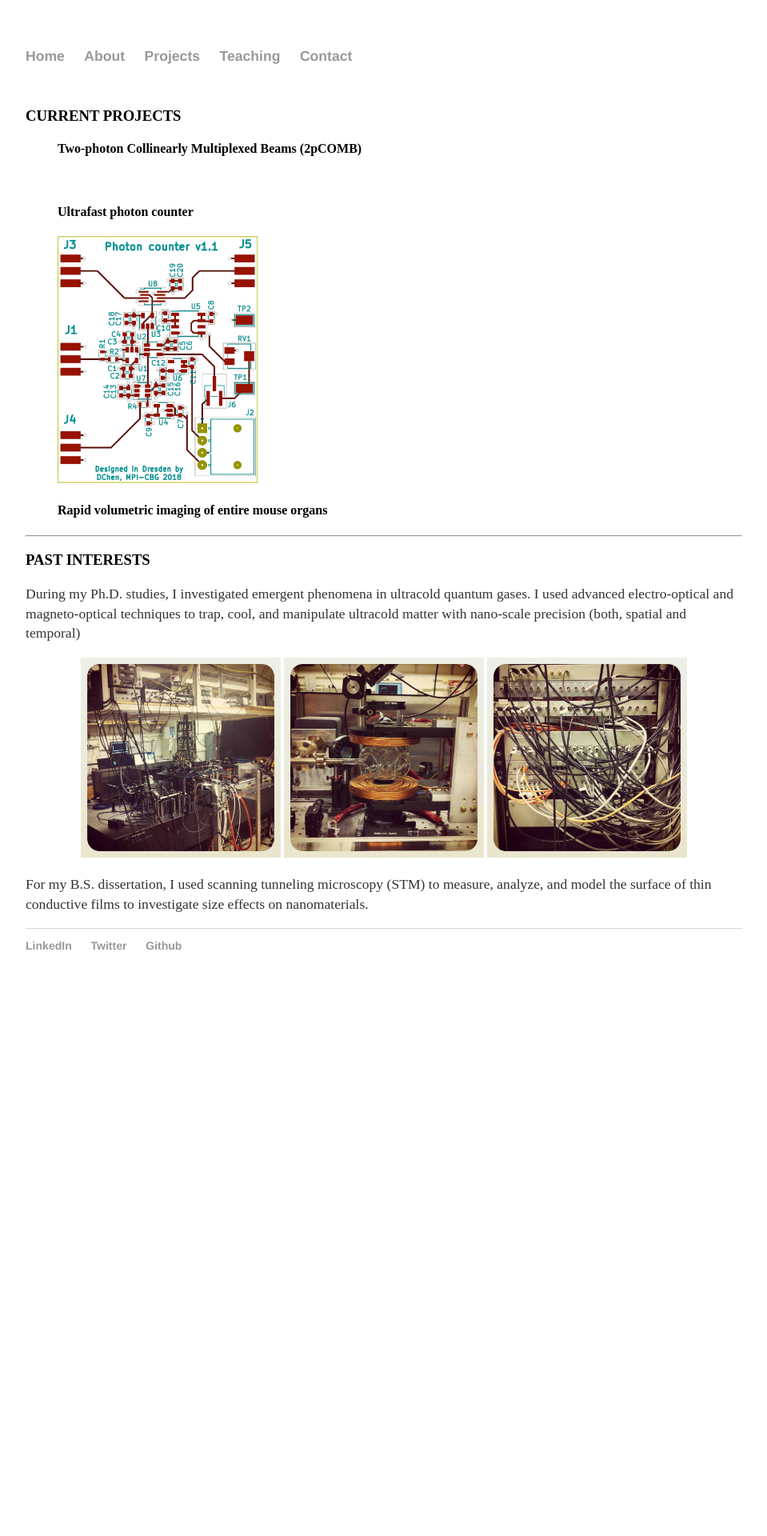
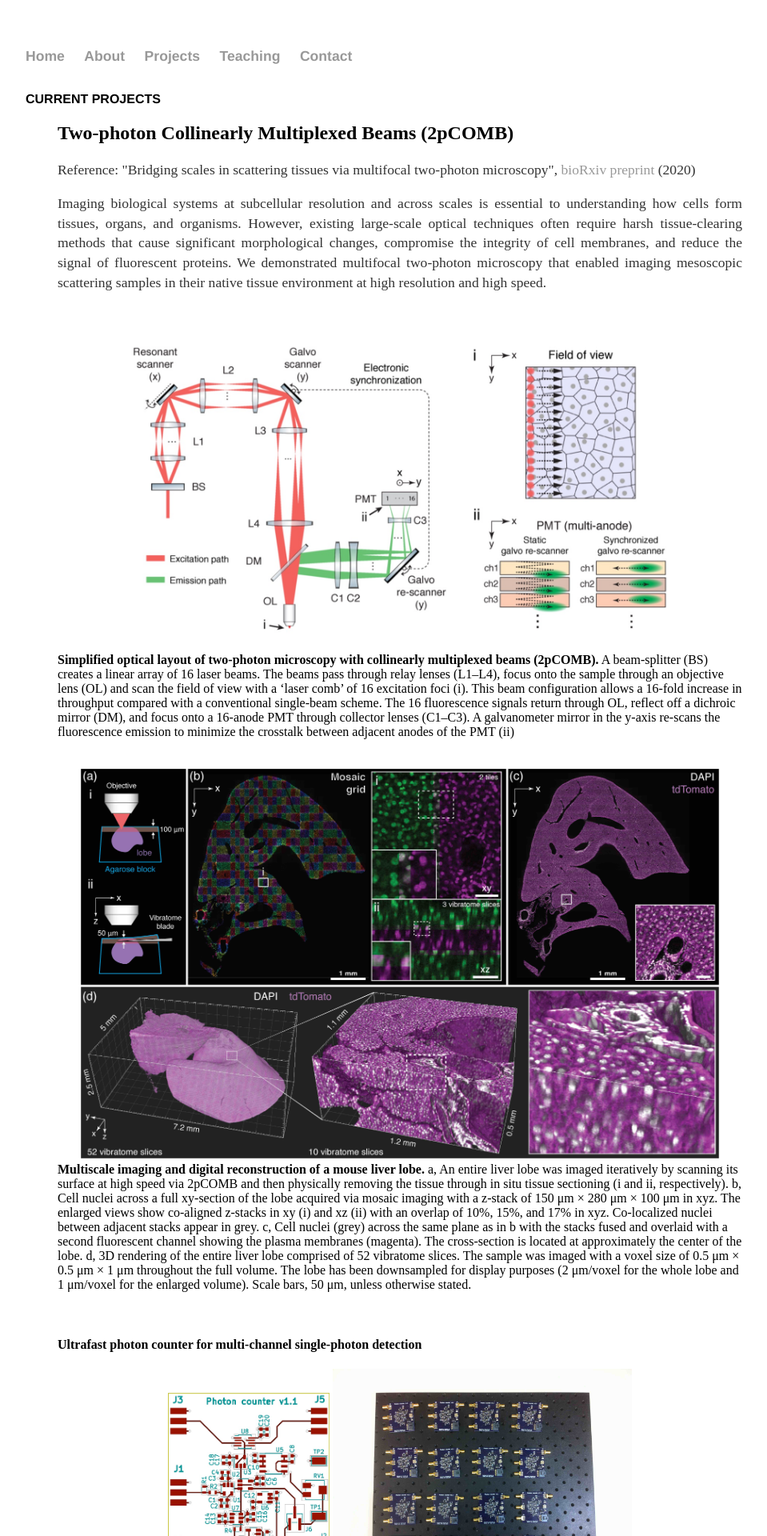
Before and after one commit to davidchenlee/davidchenlee.github.io, a Jekyll site: the page built from projects/projects.html, in a window 1280 px wide. Shown: the top 1920 px of the page at 80% size, without its empty margins (160-1119 px from the left). Built offline with Jekyll 4.4.1, drawn with Linux system fonts in a browser that asks for light colours; before the commit the page ends 1250 px from its top, so only the background shows below that; some of the changed text lies outside the part shown.

Commit message:
add description from 2pCOMB paper. Edit CV page

```diff
--- a/about/about.html
+++ b/about/about.html
@@ -33,12 +33,13 @@ title: David Chen
   <div id="expand1"><!-- Content Goes here -->
    <br>
     <ul style="list-style-type:square">
-      <li>Conceptualized, designed, and built a high throughput, two-photon microscope for imaging large fixed tissues (> 1 cubic centimeter) with sub-micron resolution. The project has relied extensively on mathematical modeling and CAD tools such as Zemax, SolidWorks, Mathematica, Spice, and KiCad</li>
-      <li>Planned and managed the project throughout the full lifecycle with minimal supervision. Responsible for purchasing all the scientific equipment and building blocks (optics, electronics, and mechanics). Budget > &euro;700k</li>
-      <li>Collaborated with biologists, physicists, and computer scientists on a regular basis</li>
-      <li>Designed, prototyped, and built fast electronics for two-photon microscopy</li>
-      <li>Designed and implemented nanosecond real-time control based on FPGAs</li>
-      <li>Established a new meso-imaging laboratory at the Max Planck Institute CBG</li>
+      <li> Conceptualized and built a novel multifocal laser scanner that overcomes the low throughput of two-photon microscopy. Paved the way towards imaging centimeter-scale biological tissues at high speed and high resolution</li>
+      <li> Independently established a new laboratory for mesoscopic imaging. Fully responsible for purchasing all the scientific equipment and building blocks for a bespoke two-photon microscope (lasers, optics, electronics, mechanics, and control system). Planned and conducted the project from concept to completion with minimal supervision. Co-managed the budget (>$800k). Established relationships with vendors</li>
+      <li> Relied on CAD tools for fast and cost-effective prototyping (Zemax, SolidWorks, Spice, KiCad)</li>
+      <li> Created solutions for handling terabytes of data. Digitally reconstructed entire organs</li>
+      <li> Designed and built off-the-shelf electronic solutions for laser microscopy. Developed control software on an FPGA with low latency and nanosecond precision</li>
+      <li> Worked in close collaboration with biologists and computer scientists in a multidisciplinary environment</li>
+      <li> Mentored and supported other lab members in their projects</li>
     </ul>
   </div>
 
@@ -57,17 +58,12 @@ title: David Chen
 
     <div id="expand2"><!-- Content Goes here -->
 
-      <p>I used ultracold gases to investigate emergent states in strongly correlated systems (publications [2-6]). To this end, I trapped, cooled, and manipulated atomic gases with extremely high precision by means of advanced electro and magneto-optical techniques such as optical lattices and stimulated Raman scattering</p>
+      <p>I used ultracold gases to investigate emergent states in strongly correlated systems (publications [2-6]). To this end, I trapped, cooled, and manipulated atomic gases with extremely high precision by means of advanced electro-optical and magneto-optical techniques, such as optical lattices and stimulated Raman scattering</p>
 
       <ul style="list-style-type:square">
-        <li>Designed and performed ultracold matter experiments</li>
-        <li>Modeled and analyzed data with Matlab and Mathematica</li>
-        <li>Designed and implemented novel laser techniques such as stimulated Raman scattering</li>
-        <li>Troubleshot Ti-Sapphire lasers and home-built external cavity diode lasers</li>
-        <li>Designed and implemented radio-frequency waveforms using digital synthesizers</li>
-        <li>Upgraded a GHz PLL for applications in quantum gas experiments</li>
-        <li>Designed and built PID controllers for laser intensity control and modulation</li>
-        <li>Designed and built electronic and electromechanical parts</li>
+        <li> Applied advanced electro-optical techniques to experiments in atomic, molecular, and optical physics (external cavity diode laser, Mach-Zehnder interferometry, magneto-optical traps, optical lattices, Raman laser stimulation)</li>
+        <li> Built custom electronics (arbitrary RF generator, PLL, DDS, feedback control)</li>
+        <li> Used theoretical models in quantum and statistical physics to analyze and simulate experiments</li>
 
       </ul>
     </div>
@@ -83,12 +79,8 @@ title: David Chen
 
       <div id="expand4"><!-- Content Goes here -->
 
-        <p>I used scanning tunneling microscopy to characterize the surface roughness of thin metallic films. Our group investigated the effect of electron-surface scattering on the electronic transport properties (publication [1]). </p>
+        <p>I used scanning tunneling microscopy to characterize the surface roughness of thin metallic films. Our group investigated the effect of electron-surface scattering on electronic transport properties (publication [1]). </p>
 
-        <ul style="list-style-type:square">
-          <li>Measured the surface roughness of thin metallic films via scanning tunneling microscopy (STM)</li>
-          <li>Analyzed the surface autocorrelation in Java and Matlab</li>
-        </ul>
       </div>
     <br>
 
@@ -100,9 +92,17 @@ title: David Chen
 
 <h3>PUBLICATIONS</h3>
 <ul style="list-style-type:none">
+  <li>[7] <b>D. Chen</b>, F. Segovia, N. Walker, J. Valenzuela, M. Zerial, E. Myers, "Bridging scales in scattering tissues via multifocal two-photon microscopy", bioRxiv <a href="https://doi.org/10.1101/2020.06.11.146704">https://doi.org/10.1101/2020.06.11.146704 </a></li><br>
+
   <li>[6] <b>D. Chen</b>, C. Meldgin, P. Russ, B. DeMarco, and E. Mueller. "Disappearance of quasiparticles in a Bose lattice gas", <a href="https://journals.aps.org/pra/abstract/10.1103/PhysRevA.94.021601">Phys. Rev. A, A 94, 021601(R) (2016)</a></li><br>
+
 	<li>[5] C. Meldgin, U. Ray, P. Russ, <b>D. Chen</b>, D. Ceperley, and B. DeMarco. "Probing the Bose glass-superfluid transition using quantum quenches of disorder", <a href="https://www.nature.com/nphys/journal/v12/n7/full/nphys3695.html">Nature Physics 12, 646–649 (2016)</a></li><br>
-	<li>[4] <b>D. Chen</b>, C. Meldgin, and B. DeMarco. "Bath-induced band decay of a Hubbard lattice gas", <a href="https://journals.aps.org/pra/abstract/10.1103/PhysRevA.90.013602">Phys. Rev. A 90, 013602 (2014)</a></li><br> <li>[3] D. McKay, C. Meldgin, <b>D. Chen</b>, and B. DeMarco. "Slow thermalization between a lattice and free bose gas", <a href="https://journals.aps.org/prl/abstract/10.1103/PhysRevLett.111.063002">Phys. Rev. Lett. 111, 063002 (2013)</a></li><br>
-	<li>[2] <b>D. Chen</b>, M. White, C. Borries, and B. DeMarco. "Quantum Quench of an Atomic Mott Insulator", <a href="https://journals.aps.org/prl/abstract/10.1103/PhysRevLett.106.235304">Phys. Rev. Lett. 106, 235304 (2011)</a></li><br>
-	<li>[1] R. Munoz, J. García, R. Henríquez, A. Moncada, A. Espinosa, M. Robles, G. Kremer, L. Moraga, S. Cancino, J. Morales, A. Ramírez, S. Oyarzún, M. Antonio Suárez, <b>D. Chen</b>, E. Zumelzu, and C. Lizama. "Hall effect induced by electron-surface scattering on thin gold films deposited onto mica substrates under high vacuum", <a href="https://journals.aps.org/prl/abstract/10.1103/PhysRevLett.96.206803">Phys. Rev. Lett. 96, 206803 (2006)</a></li>
+
+  <li>[4] <b>D. Chen</b>, C. Meldgin, and B. DeMarco. "Bath-induced band decay of a Hubbard lattice gas", <a href="https://journals.aps.org/pra/abstract/10.1103/PhysRevA.90.013602">Phys. Rev. A 90, 013602 (2014)</a></li><br>
+
+  <li>[3] D. McKay, C. Meldgin, <b>D. Chen</b>, and B. DeMarco. "Slow thermalization between a lattice and free bose gas", <a href="https://journals.aps.org/prl/abstract/10.1103/PhysRevLett.111.063002">Phys. Rev. Lett. 111, 063002 (2013)</a></li><br>
+
+  <li>[2] <b>D. Chen</b>, M. White, C. Borries, and B. DeMarco. "Quantum Quench of an Atomic Mott Insulator", <a href="https://journals.aps.org/prl/abstract/10.1103/PhysRevLett.106.235304">Phys. Rev. Lett. 106, 235304 (2011)</a></li><br>
+
+  <li>[1] R. Munoz, J. García, R. Henríquez, A. Moncada, A. Espinosa, M. Robles, G. Kremer, L. Moraga, S. Cancino, J. Morales, A. Ramírez, S. Oyarzún, M. Antonio Suárez, <b>D. Chen</b>, E. Zumelzu, and C. Lizama. "Hall effect induced by electron-surface scattering on thin gold films deposited onto mica substrates under high vacuum", <a href="https://journals.aps.org/prl/abstract/10.1103/PhysRevLett.96.206803">Phys. Rev. Lett. 96, 206803 (2006)</a></li>
 </ul>
--- a/contact/contact.html
+++ b/contact/contact.html
@@ -4,7 +4,7 @@ title: David Chen
 ---
 
 <a href="https://www.mpi-cbg.de"><img src="/contact/MPI-CBG logo.png" alt="MPI-CBG logo" style="width:250px"></a>
-<p><b>Max Planck Institute for Cell Biology and Genetics</b>
+<p><b>Max Planck Institute of Cell Biology and Genetics</b>
 <br>Pfotenhauerstraße 108
 <br>01307 Dresden, Germany
 <br><img src="/contact/email.gif" alt="email">
--- a/css/main.css
+++ b/css/main.css
@@ -20,9 +20,17 @@ a:hover {
     text-decoration: underline;
 }
 h1 {
+    margin-bottom: 0.2em;
     font-size: 3em;
     font-family:'Helvetica', 'Arial', 'Sans-Serif';
 }
+
+h3 {
+    margin: 0;
+    font-size: 1em;
+    font-family:'Helvetica', 'Arial', 'Sans-Serif';
+}
+
 p {
     font-size: 1.1em;
     line-height: 1.4em;
@@ -45,3 +53,8 @@ ul.posts li {
 ul li{
  font-size:1.1em;
 }
+
+ul ul li{
+ font-size:1.1em;
+ list-style-type: circle;
+}
--- a/projects/projects.html
+++ b/projects/projects.html
@@ -5,40 +5,41 @@ title: David Chen
 
 <h3>CURRENT PROJECTS</h3>
 <ul style="list-style-type:none">
-<h4>Two-photon Collinearly Multiplexed Beams (2pCOMB)</h4>
 
-<br>
-<h4>Ultrafast photon counter</h4>
-<img src="/projects/Photoncounter.jpg" alt="Photon-counter" style="width:250px">
+<h2>Two-photon Collinearly Multiplexed Beams (2pCOMB)</h2>
 
-<br>
-<h4>Rapid volumetric imaging of entire mouse organs</h4>
-</ul>
-<hr>
+<p>
+Reference: "Bridging scales in scattering tissues via multifocal two-photon microscopy", <a href="https://doi.org/10.1101/2020.06.11.146704">bioRxiv preprint</a> (2020)
+</p>
+
+<p style="text-align:justify">
+Imaging biological systems at subcellular resolution and across scales is essential to understanding how cells form tissues, organs, and organisms. However, existing large-scale optical techniques often require harsh tissue-clearing methods that cause significant morphological changes, compromise the integrity of cell membranes, and reduce the signal of fluorescent proteins. We demonstrated multifocal two-photon microscopy that enabled imaging mesoscopic scattering samples in their native tissue environment at high resolution and high speed.
+</p>
+<br><br>
+
+<center>
+   <img src="/images/2pCOMB.jpg" alt="2pCOMB" style="width:700px">
+   <figcaption style="text-align:left"><b>Simplified optical layout of two-photon microscopy with collinearly multiplexed beams (2pCOMB).</b> A beam-splitter (BS) creates a linear array of 16 laser beams. The beams pass through relay lenses (L1–L4), focus onto the sample through an objective lens (OL) and scan the field of view with a ‘laser comb’ of 16 excitation foci (i). This beam configuration allows a 16-fold increase in throughput compared with a conventional single-beam scheme. The 16 fluorescence signals return through OL, reflect off a dichroic mirror (DM), and focus onto a 16-anode PMT through collector lenses (C1–C3). A galvanometer mirror in the y-axis re-scans the fluorescence emission to minimize the crosstalk between adjacent anodes of the PMT (ii)</figcaption>
+</center>
+<br><br>
 
 
-<!--
-<h3>FUTURE PLANS:</h3>
-<ul style="list-style-type:none">
-<li>Live tissue imaging</li>
-<li>Multispectral imaging using stimulated Raman scattering</li>
-<li>integrate single cell for multi-scale modeling</li>
-<li>Emergent phenomena in biology</li>
-</ul>
+<center>
+    <img src="/images/LiverLobe.jpg" alt="Liver-lobe" style="width:800px">
+    <figcaption style="text-align:left"><b>Multiscale imaging and digital reconstruction of a mouse liver lobe.</b> a, An entire liver lobe was imaged iteratively by scanning its surface at high speed via 2pCOMB and then physically removing the tissue through in situ tissue sectioning (i and ii, respectively). b, Cell nuclei across a full xy-section of the lobe acquired via mosaic imaging with a z-stack of 150 μm × 280 μm × 100 μm in xyz. The enlarged views show co-aligned z-stacks in xy (i) and xz (ii) with an overlap of 10%, 15%, and 17% in xyz. Co-localized nuclei between adjacent stacks appear in grey. c, Cell nuclei (grey) across the same plane as in b with the stacks fused and overlaid with a second fluorescent channel showing the plasma membranes (magenta). The cross-section is located at approximately the center of the lobe. d, 3D rendering of the entire liver lobe comprised of 52 vibratome slices. The sample was imaged with a voxel size of 0.5 μm × 0.5 μm × 1 μm throughout the full volume. The lobe has been downsampled for display purposes (2 μm/voxel for the whole lobe and 1 μm/voxel for the enlarged volume). Scale bars, 50 μm, unless otherwise stated.</figcaption>
+</center>
+<br><br>
+
+<h4>Ultrafast photon counter for multi-channel single-photon detection</h4>
+<center>
+    <img src="/images/Photocounter.jpg" alt="Photocounter PCB" style="height:250px">
+    <img src="/images/Photocounters_16.jpg" alt="16 photocounters" style="height:280px">
+</center>
+<br><br>
 <hr>
--->
+<br>
 
-<!--
 <h3>PAST PROJECTS</h3>
-<ul style="list-style-type:none">
-<li>Stimulated Raman Scattering</li>
-<li>Optical lattices</li>
-<li>HDD shutter</li>
-<li>Fuzzy logic</li>
-</ul>
--->
-
-<h3>PAST INTERESTS</h3>
     <p>During my Ph.D. studies, I investigated emergent phenomena in ultracold quantum gases. I used advanced electro-optical and magneto-optical techniques to trap, cool, and manipulate ultracold matter with nano-scale precision (both, spatial and temporal)</p>
 
 
@@ -48,4 +49,4 @@ title: David Chen
     <img src="/about/images/FPGA.jpg" alt="Control panel" style="width:250px">
 </center>
 
-<p>For my B.S. dissertation, I used scanning tunneling microscopy (STM) to measure, analyze, and model the surface of thin conductive films to investigate size effects on nanomaterials. </p>
+    <p>For my B.S. dissertation, I used scanning tunneling microscopy to measure, analyze, and model the surface of thin conductive films to investigate size effects on nanomaterials. </p>
```
Also changed, not shown: other parts of about/about.html (+3 -3 lines), index.html (+14 -9 lines), images/2pCOMB.jpg (added), images/LiverLobe.jpg (added), images/Photocounter.jpg (renamed from projects/Photoncounter.jpg), images/Photocounters_16.jpg (added), 1 other file. Lines whose indentation alone changed are shown as unchanged.
